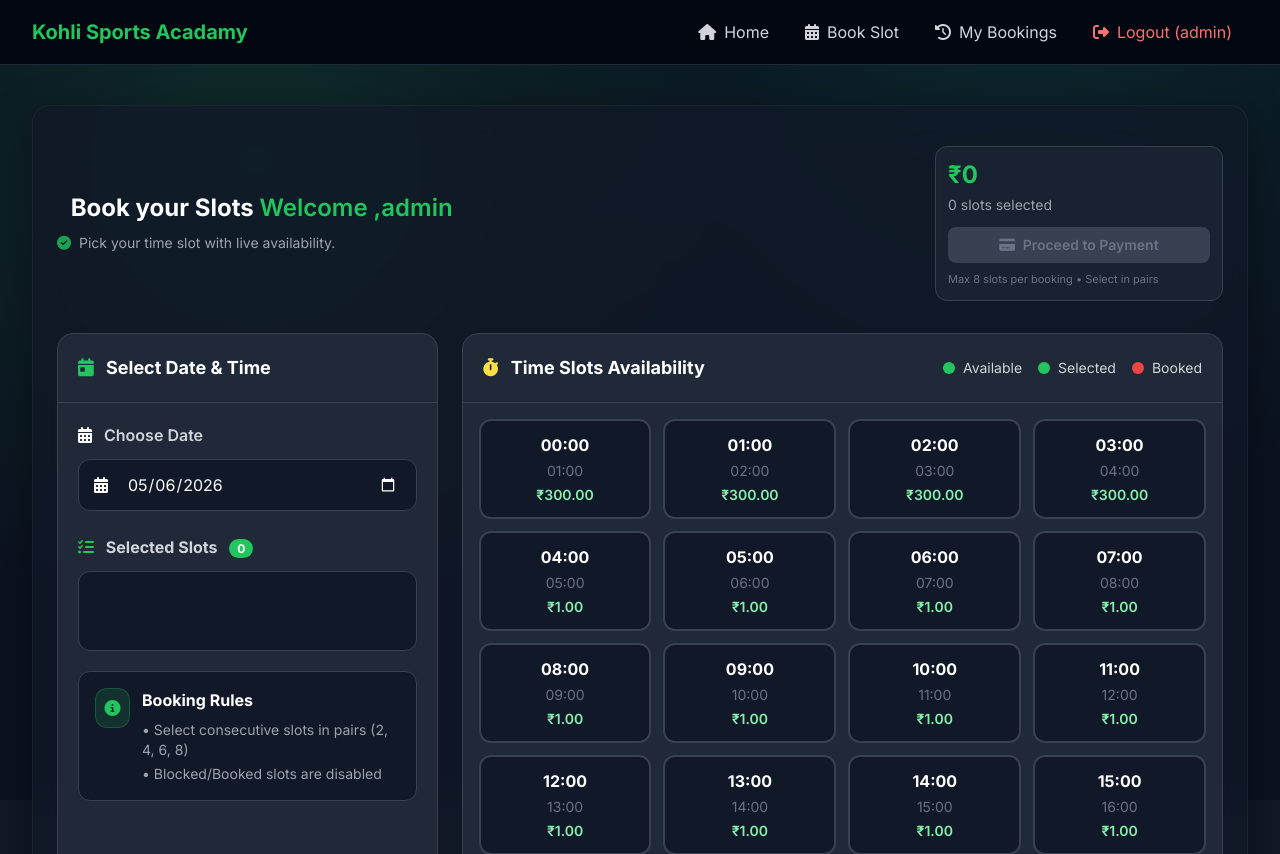
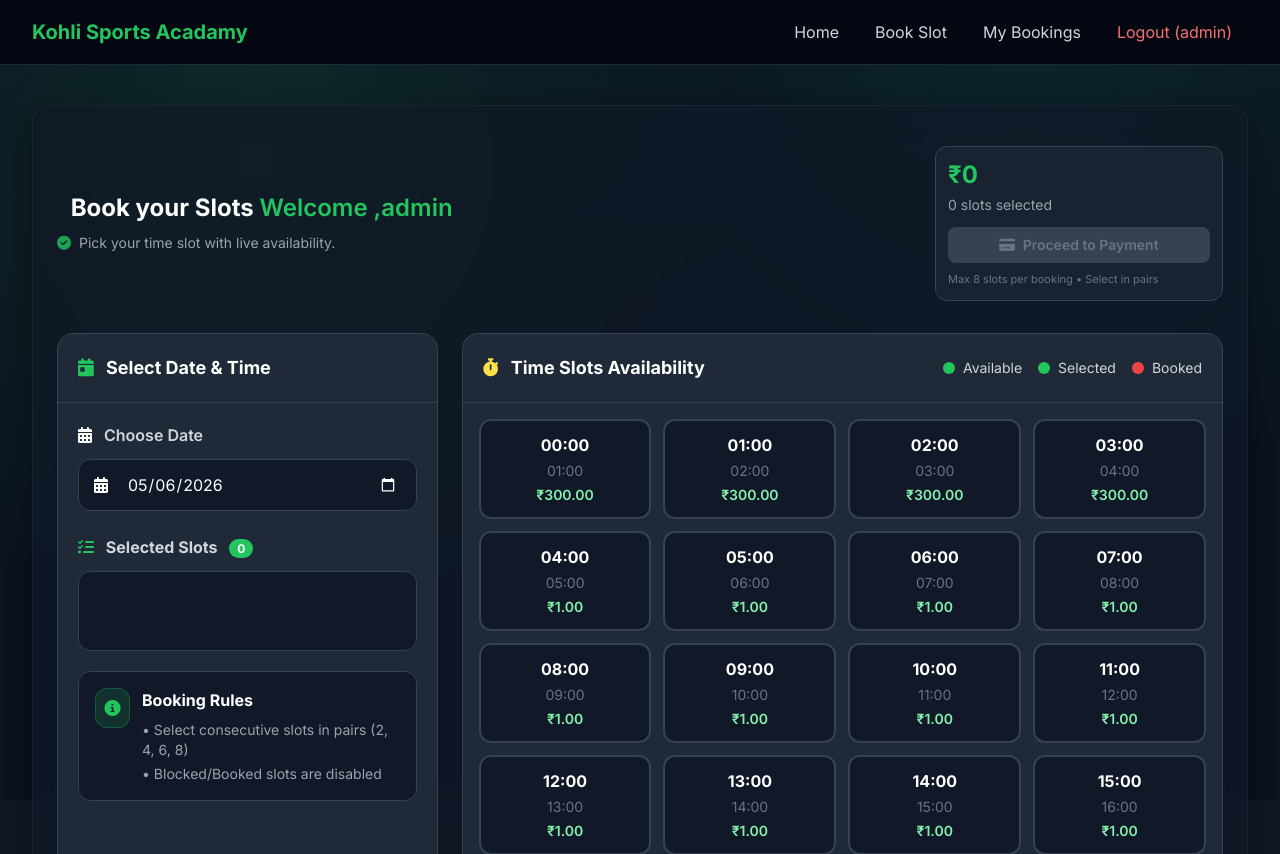
Before and after one commit to Adi19471/cricket_Python_kachicherla, a Django app: page / in a window 1280 px wide. Shown: the top 854 px of the page. Run offline with Django 5.2, Linux system fonts and the light colour scheme; a user stored in the database is signed in; data comes from the database, SQL or seed files in the repository; both versions use the stored data as it was after the commit; some libraries are stand-ins or nearby versions.

Commit message:
icons removed

```diff
--- a/booking/static/booking/modern-ui.css
+++ b/booking/static/booking/modern-ui.css
@@ -1,4 +1,6 @@
 /* Modern Cricket Booking - Tailwind Compatible CSS */
+
+@import url('https://fonts.googleapis.com/css2?family=Inter:wght@400;500;600;700;800&display=swap');
 
 /* =========================
    CSS Variables (used with Tailwind)
--- a/booking/static/booking/styles.css
+++ b/booking/static/booking/styles.css
@@ -1,6 +1,8 @@
 /* =========================================
    PROFESSIONAL BOOKING APPLICATION UI
 ========================================= */
+
+@import url('https://fonts.googleapis.com/css2?family=Inter:wght@400;500;600;700;800&display=swap');
 
 :root{
     --primary:#16a34a;
--- a/booking/templates/base.html
+++ b/booking/templates/base.html
@@ -186,24 +186,24 @@ footer {
                 <div class="hidden md:flex items-center gap-1">
                     {% if user.is_authenticated %}
                         <a href="{% url 'landing_home' %}" class="px-4 py-2 rounded-lg hover:bg-gray-800 hover:text-primary transition-all">
-                            <i class="fas fa-house mr-2"></i>Home
+                        Home
                         </a>
                         <a href="{% url 'home' %}" class="px-4 py-2 rounded-lg hover:bg-gray-800 hover:text-primary transition-all">
-                            <i class="fas fa-calendar-alt mr-2"></i>Book Slot
+                            Book Slot
                         </a>
                         <a href="{% url 'history' %}" class="px-4 py-2 rounded-lg hover:bg-gray-800 hover:text-primary transition-all">
-                            <i class="fas fa-history mr-2"></i>My Bookings
+                          My Bookings
                         </a>
                         <a href="{% url 'logout' %}" class="px-4 py-2 rounded-lg hover:bg-gray-800 hover:text-red-500 transition-all text-red-400">
-                            <i class="fas fa-sign-out-alt mr-2"></i>Logout ({{ user.username }})
+                            Logout ({{ user.username }})
                         </a>
                     {% else %}
 
                         <a href="{% url 'landing_home' %}" class="px-4 py-2 rounded-lg hover:bg-gray-800 hover:text-primary transition-all">
-                            <i class="fas fa-house mr-2"></i>Home
+                           Home
                         </a>
                         <a href="{% url 'login' %}" class="px-4 py-2 rounded-lg hover:bg-gray-800 hover:text-primary transition-all">
-                            <i class="fas fa-sign-in-alt mr-2"></i>Login
+                           Login
                         </a>
                         <a href="{% url 'register' %}" class="px-4 py-2 ml-2 rounded-lg bg-primary hover:bg-primary-dark text-white font-semibold transition-all">
                             Register
--- a/booking/templates/index.html
+++ b/booking/templates/index.html
@@ -14,7 +14,7 @@
         <i class="fas fa-cricket-bat-ball text-primary mr-2"></i>
         Book your Slots
          <span class="font-semibold text-primary">
-            Welcome ,{{ user.get_full_name|default:user.username }}
+            Welcome ,{{ user.username }}
           </span>
       </h3>
 
```
Also changed, not shown: db.sqlite3.
